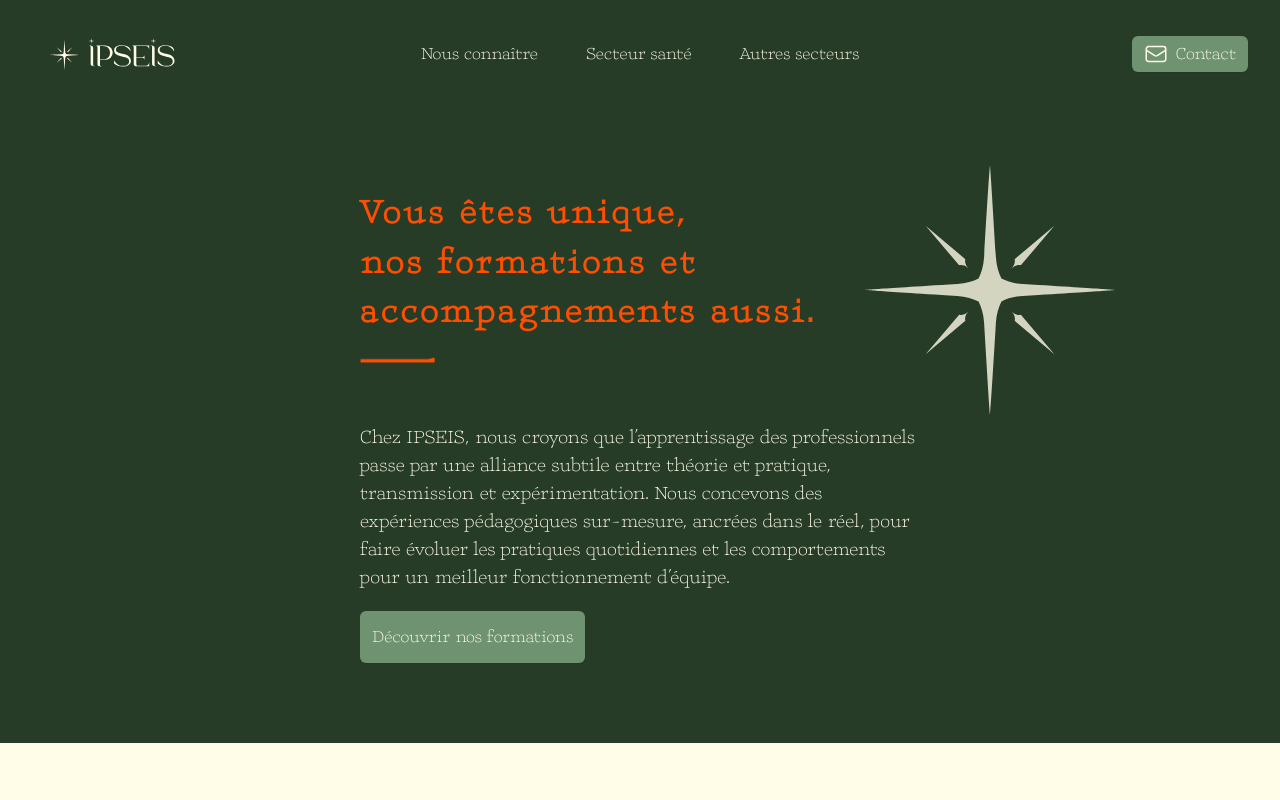
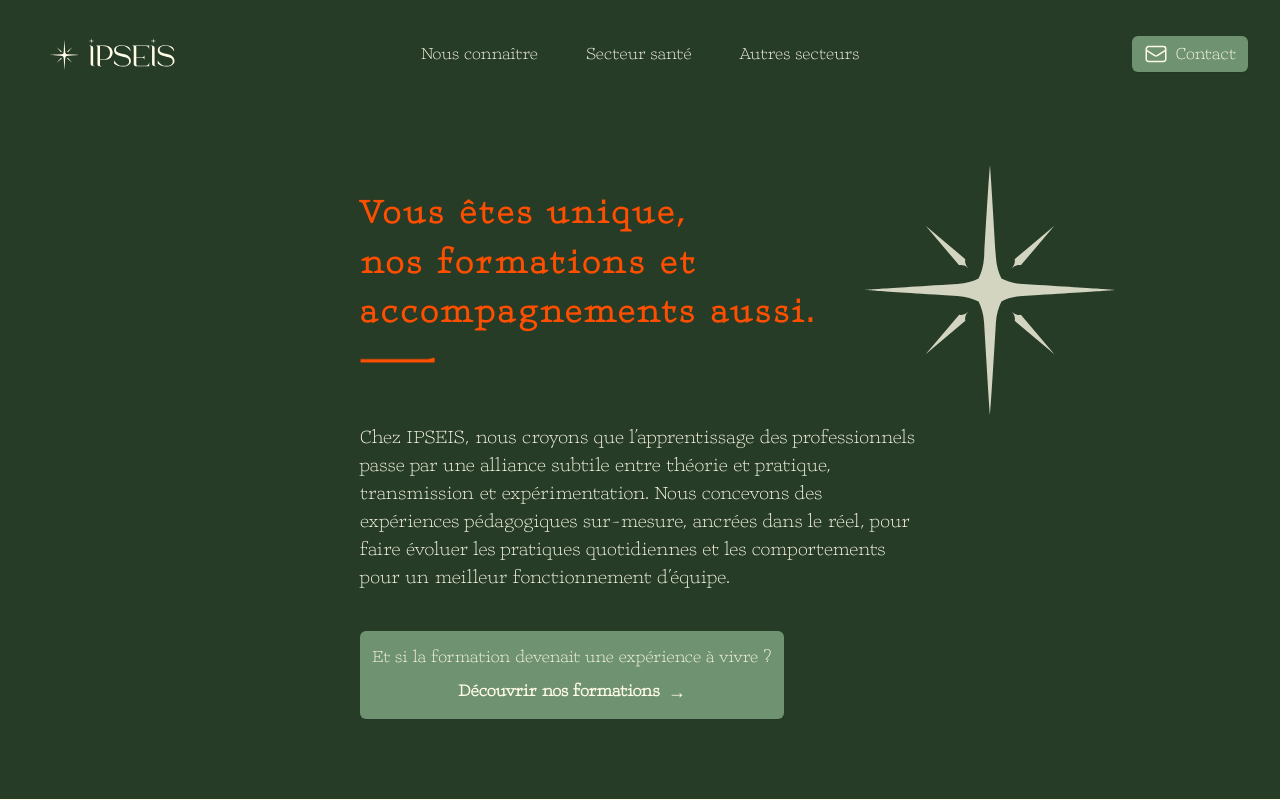
Before and after one commit to Jyok1m/ipseis, a Next.js app: page / in a window 1280 px wide. Shown: the top 800 px of the page. Built offline with nearby package versions, Linux system fonts and the light colour scheme.

Commit message:
Ajout d'un nouveau texte d'invitation à vivre l'expérience de formation et amélioration du style du lien pour une meilleure présentation.

```diff
--- a/src/app/page.tsx
+++ b/src/app/page.tsx
@@ -29,12 +29,19 @@ export default function Accueil() {
 								transmission et expérimentation. Nous concevons des expériences pédagogiques sur-mesure, ancrées dans le réel, pour faire évoluer les
 								pratiques quotidiennes et les comportements pour un meilleur fonctionnement d’équipe.
 							</p>
-							<div className="mt-5 w-full flex justify-start">
+							<p className="text-base sm:text-xl text-support block md:hidden mt-10 md:mt-0">Et si la formation devenait une expérience à vivre ?</p>
+							<div className="mt-10 w-full flex justify-start">
 								<Link
 									href="/catalogue"
-									className="rounded-md bg-maitrise px-3 py-2 sm:py-3 text-base md:text-lg text-support font-normal shadow-sm hover:bg-maitrise/80 focus-visible:outline focus-visible:outline-2 focus-visible:outline-offset-2 focus-visible:outline-maitrise"
+									className="flex flex-col justify-center items-center gap-y-1 rounded-md bg-maitrise px-3 py-2 sm:py-3 text-base sm:text-md sm:text-lg text-support font-normal shadow-sm hover:bg-maitrise/80 focus-visible:outline focus-visible:outline-2 focus-visible:outline-offset-2 focus-visible:outline-maitrise"
 								>
-									<span className="flex items-center gap-x-2 text-support">Découvrir nos formations</span>
+									<span className="md:flex items-center gap-x-2 text-support text-center hidden">
+										Et si la formation devenait une expérience à vivre ?
+									</span>
+									<span className="flex items-center gap-x-2 text-support font-semibold text-center">
+										<span>Découvrir nos formations</span>
+										<span className="mt-1">→</span>
+									</span>
 								</Link>
 							</div>
 						</div>
```
